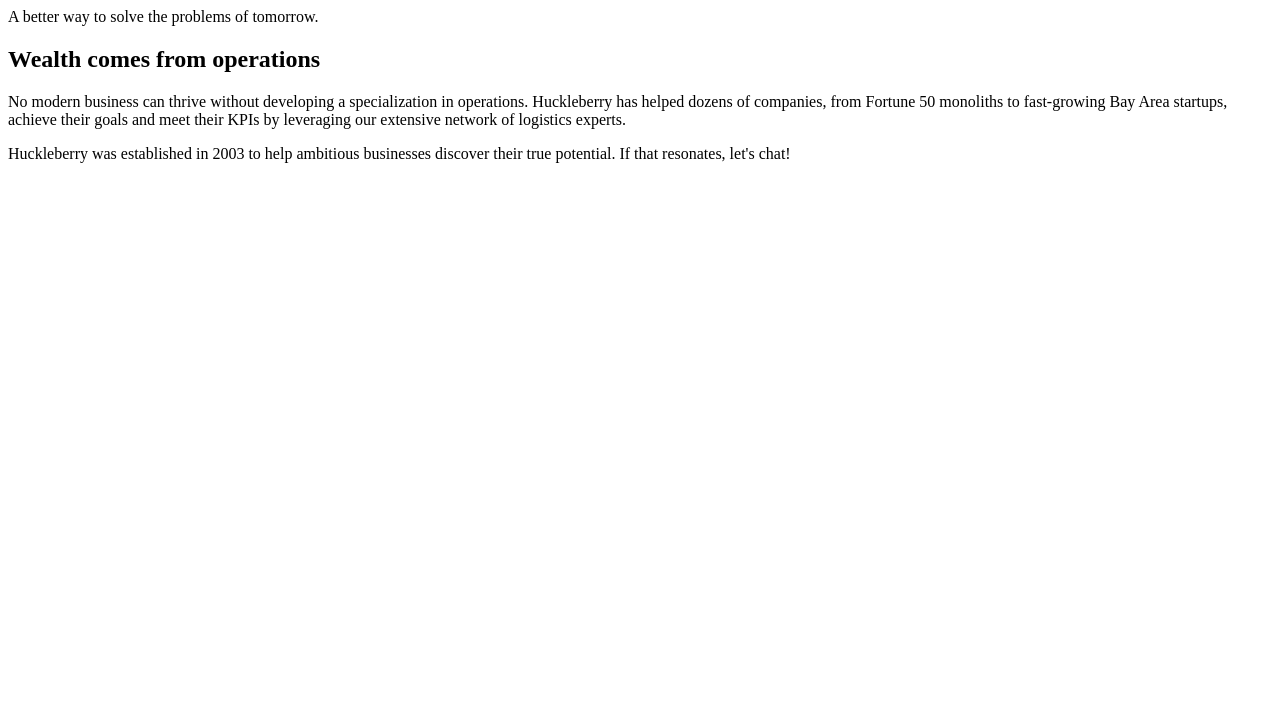
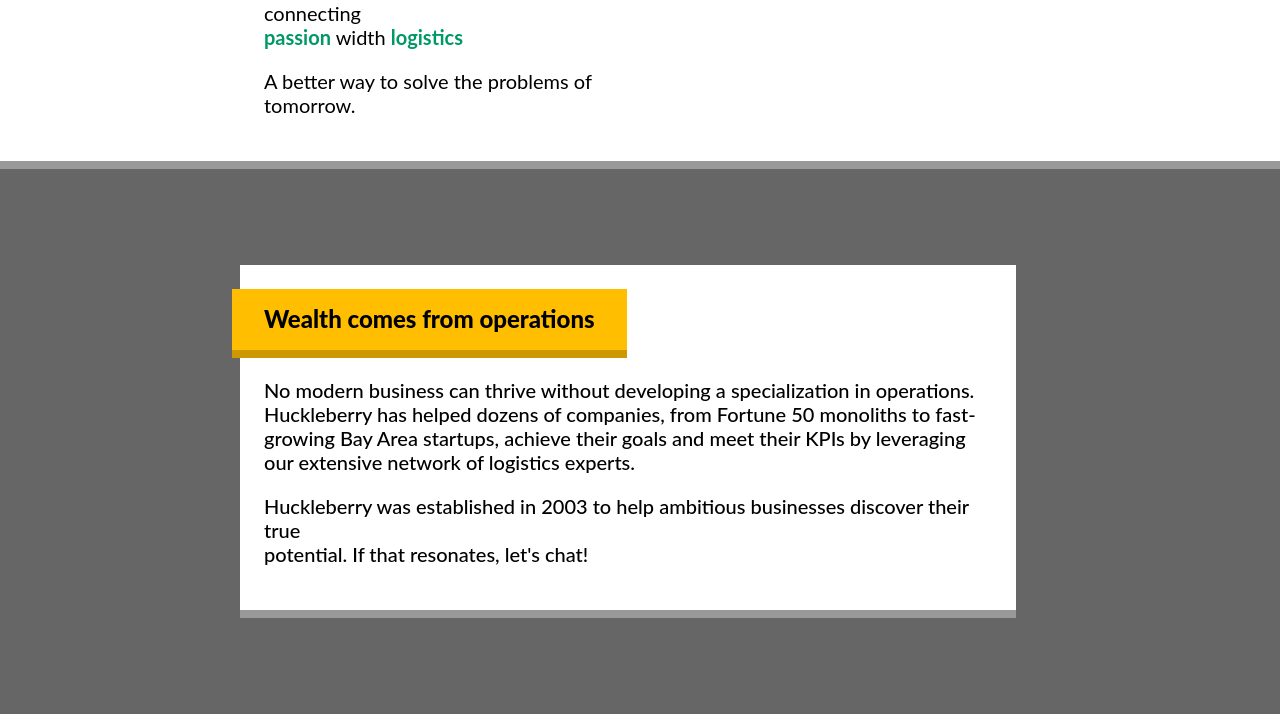
Before and after one commit to Leoys01/desafio-huckleberry, a plain HTML site: page index.html in a window 1280 px wide. Shown: the part 106-820 px from the top of the page. Drawn offline with Linux system fonts and the light colour scheme.

Commit message:
Desafio completo

```diff
--- a/index.html
+++ b/index.html
@@ -13,19 +13,20 @@
                 <h1 class="title">Huckleberry</h1>
                 <p>
                     An avant-garde agency focused on connecting
-                    <strong>passion</strong>width <strong>logistics</strong>
+                    <br><strong>passion</strong> width <strong>logistics</strong>
                 </p>
                 <p>A better way to solve the problems of tomorrow.</p>
             </div>
         </div>
     </header>
+
     <main>
         <section class="max-width-wrapper">
             <div class="card">
                 <h2 class="indented-heading">Wealth comes from operations</h2>
-                <p>No modern business can thrive without developing a specialization in operations. Huckleberry has helped dozens of companies, from Fortune 50 monoliths to fast-growing Bay Area startups, achieve their goals and meet their KPIs by leveraging our extensive network of logistics experts.</p>
+                <p>No modern business can thrive without developing a specialization in operations. Huckleberry has helped dozens of companies, from Fortune 50 monoliths to fast- growing Bay Area startups, achieve their goals and meet their KPIs by leveraging our extensive network of logistics experts.</p>
                 <p>
-                    Huckleberry was established in 2003 to help ambitious businesses discover their true potential. If that resonates, let's chat!
+                    Huckleberry was established in 2003 to help ambitious businesses discover their true<br> potential. If that resonates, let's chat!
                 </p>
             </div>
         </section>
--- a/style.css
+++ b/style.css
@@ -0,0 +1,107 @@
+:root{
+    --verde: hsl(160deg, 100%, 30%);
+    --cinza1:hsl(0deg, 0%, 0%); /* black */
+    --cinza2:hsl(0deg, 0%, 10%); /* very dark */
+    --cinza3:hsl(0deg, 0%, 30%); /* dark */
+    --cinza4:hsl(0deg, 0%, 40%); /* medium */
+    --cinza5:hsl(0deg, 0%, 60%); /* light */
+    --cinza6:hsl(0deg, 0%, 100%); /* white */
+    --dourado:hsl(45deg, 100%, 50%);/* lighter */
+    --dourado1:hsl(45deg, 100%, 40%); /*darker*/
+}
+
+.cor0{
+    color: var(--verde);
+}
+
+.cor1{
+    color: var(--cinza1);
+}
+
+.cor2{
+    color: var(--cinza2);
+}
+
+.cor3{
+    color: var(--cinza3);
+}
+
+.cor4{
+    color: var(--cinza4);
+}
+
+.cor5{
+    color: var(--cinza5);
+}
+
+.cor6{
+    color: var(--cinza6);
+}
+
+* {
+  box-sizing: border-box;
+  font-family: 'Lato', sans-serif;
+}
+
+html,
+body {
+  margin: 0;
+  padding: 0;
+}
+
+h1,h2,h3{
+    margin: 0;
+}
+
+.max-width-wrapper{
+    max-width: 800px;
+    margin: 0 auto;
+    padding: 0 24px;
+}
+
+.intro-chunk {
+    padding: 24px 24px;
+    margin-left: -24px;
+    padding-top: 96px 0;
+    max-width: 400px;
+}
+
+strong{
+    color: var(--verde);
+}
+
+.intro-chunk p{
+    font-size: 1.25rem;
+    color: var(--cinza1);
+    font-weight: 400;
+}
+
+main{
+    background-color: var(--cinza4);
+    border-top: solid 8px var(--cinza5);
+    padding: 96px 0;
+}
+
+.card{
+    background-color: var(--cinza6);
+    padding: 24px;
+    margin-left: -24px;
+    border-bottom: 8px solid var(--cinza5);
+}
+
+.card p{
+    font-weight: 500;
+    color: var(--cinza1);
+    font-size: 1.25rem;
+}
+
+.indented-heading{
+    background-color: var(--dourado);
+    width: fit-content;
+    padding: 16px 32px;
+    margin-left: -32px;
+    font-weight: 800;
+    font-size: 1.5rem;
+    line-height: 120%;
+    border-bottom: 8px solid var(--dourado1);
+}
```
Also changed, not shown: 1 other file.
